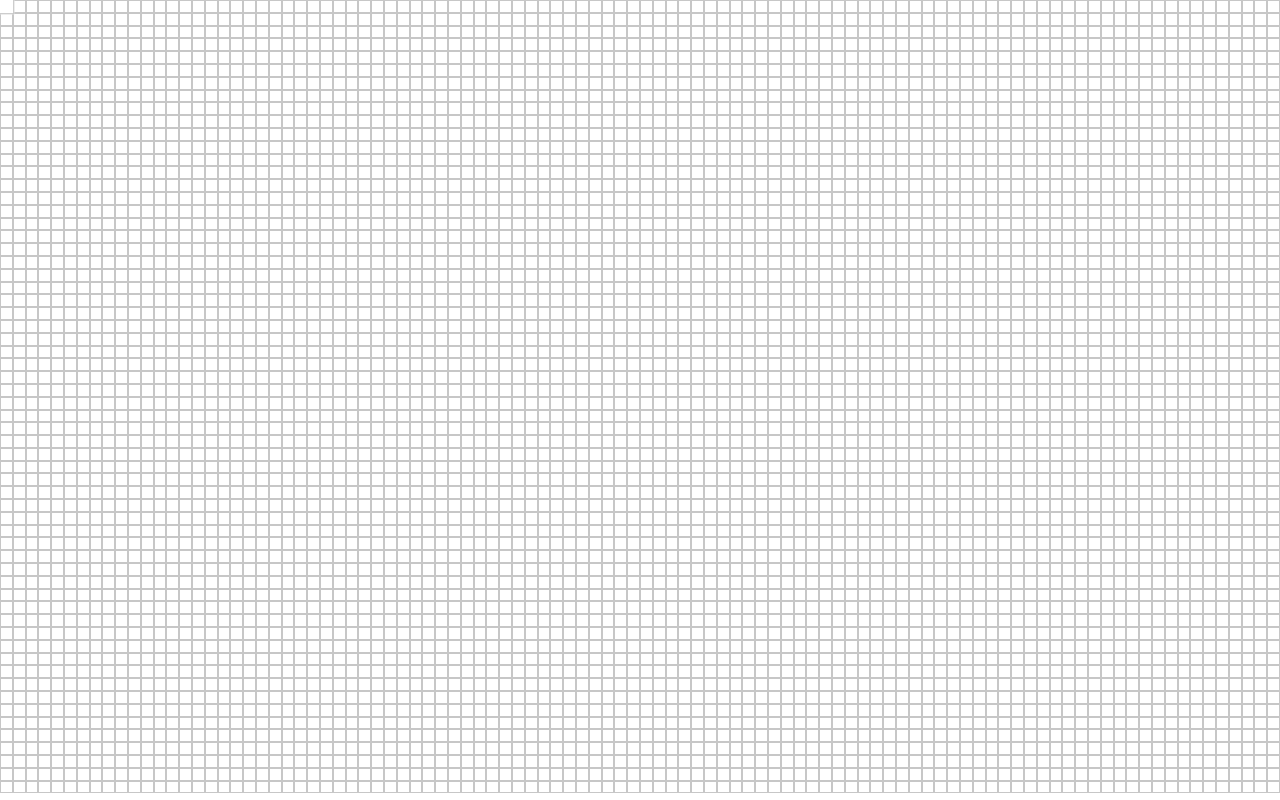
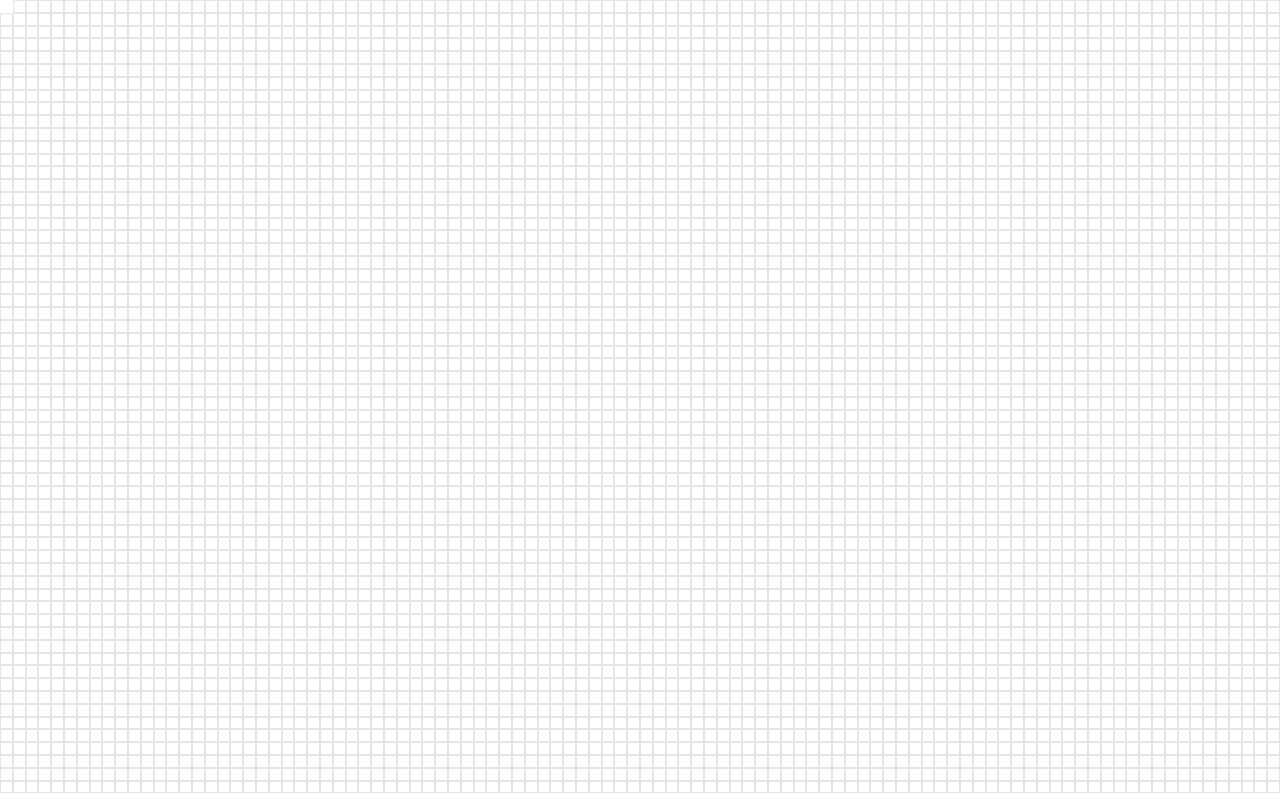
Before and after one commit to franco14lorenzo/pixel-paint-app, a React (Create React App) app: page / in a window 1280 px wide. Built offline with nearby package versions, Linux system fonts and the light colour scheme.

Commit message:
grid color changed

```diff
--- a/src/components/Pixel/Pixel.css
+++ b/src/components/Pixel/Pixel.css
@@ -1,7 +1,7 @@
 #pixel {
   width: 1vw;
   height: 1vw;
-  border: solid 1px rgb(199, 199, 199);
+  border: solid 1px rgb(229, 229, 229);
   cursor: pointer;
   background: white;
 }
```
